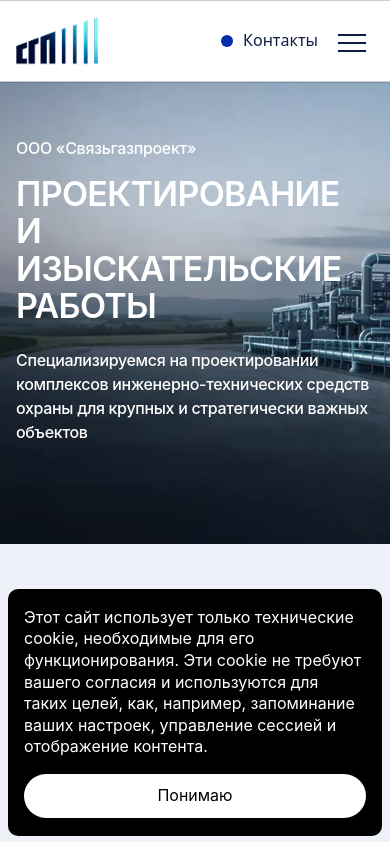
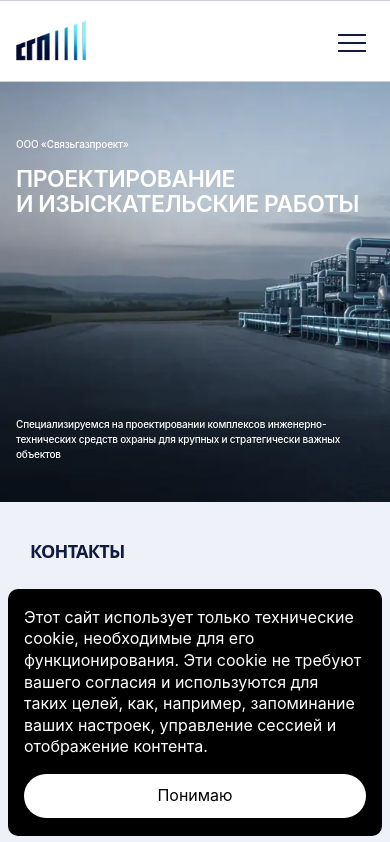
Before and after one commit to mihascor/sgp-site, a Next.js app: page / in a window 390 px wide. Shown: the top 842 px of the page. Built offline with nearby package versions, Linux system fonts and the light colour scheme.

Commit message:
Главная мобилка

```diff
--- a/components/layout/footer/footer.module.css
+++ b/components/layout/footer/footer.module.css
@@ -42,3 +42,20 @@
 .link:hover {
   text-decoration: underline;
 }
+
+@media (max-width: 767px) {
+  .row {
+    align-items: flex-start;
+    gap: 16px;
+  }
+
+  .copy {
+    flex: 1 1 auto;
+    text-align: left;
+  }
+
+  .link {
+    flex: 0 1 auto;
+    text-align: right;
+  }
+}
--- a/components/layout/header/header.module.css
+++ b/components/layout/header/header.module.css
@@ -220,6 +220,10 @@
   color: #0f1c42;
 }
 
+.headerContactsLink {
+  display: inline-flex;
+}
+
 .dot {
   width: 12px;
   height: 12px;
@@ -261,6 +265,10 @@
 
   .desktopNav,
   .ctaButton {
+    display: none;
+  }
+
+  .headerContactsLink {
     display: none;
   }
 
@@ -329,7 +337,7 @@
 
 @media (max-width: 575px) {
   .logo {
-    width: 82px;
+    width: 70px;
     height: auto;
   }
 
--- a/components/layout/header/header.tsx
+++ b/components/layout/header/header.tsx
@@ -186,7 +186,10 @@ export function Header() {
           </div>
 
           <div className={styles.right}>
-            <Link href="/contacts" className={styles.contactsLink}>
+            <Link
+              href="/contacts"
+              className={`${styles.contactsLink} ${styles.headerContactsLink}`}
+            >
               <span className={styles.dot}></span>
               Контакты
             </Link>
--- a/sections/home/home-1.module.css
+++ b/sections/home/home-1.module.css
@@ -10,6 +10,10 @@
   background-position: center; /* центрируем фон */
   color: #ffffff; /* базовый цвет текста */
   margin-bottom: 120px;
+}
+
+.inner {
+  height: 100%; /* растягиваем внутренний контейнер на высоту hero */
 }
 
 /* =========================
@@ -176,16 +180,22 @@
 
 @media (max-width: 768px) {
   .hero {
-    padding-bottom: 40px;
+    height: 420px;
+    padding-bottom: 0;
+    margin-bottom: 40px;
   }
 
   .row {
+    height: 100%;
+    box-sizing: border-box;
     padding-top: 56px;
+    padding-bottom: 40px;
     gap: 24px;
   }
 
   .content {
-    gap: 24px;
+    height: auto;
+    gap: 0;
   }
 
   .textBlock {
@@ -193,16 +203,20 @@
   }
 
   .caption {
-    font-size: 16px;
+    font-size: 10px;
   }
 
   .title {
-    font-size: 34px;
+    font-size: 23px;
     line-height: 110%;
   }
 
   .description {
-    font-size: 16px;
+    position: absolute;
+    left: 0;
+    right: 0;
+    bottom: 40px;
+    font-size: 10px;
     line-height: 150%;
   }
 
--- a/sections/home/home-1.tsx
+++ b/sections/home/home-1.tsx
@@ -8,7 +8,7 @@ export function HomeHero() {
     <section className={styles.hero}>
       {/* <div className={styles.overlay} /> */}
 
-      <Container>
+      <Container className={styles.inner}>
         <div className={styles.row}>
           <div className={styles.content}>
             <div className={styles.textBlock}>
--- a/sections/home/home-contacts.module.css
+++ b/sections/home/home-contacts.module.css
@@ -1,13 +1,16 @@
+/* Секция контактов */
 .section {
   padding: 0 0 140px;
 }
 
+/* Внутренний контейнер */
 .container {
   max-width: 1160px;
   margin: 0 auto;
   padding: 0 0px;
 }
 
+/* Заголовок секции */
 .title {
   margin: 0 0 80px;
   font-family: inherit;
@@ -20,6 +23,7 @@
   color: #0f1c42;
 }
 
+/* Основная сетка */
 .layout {
   display: grid;
   grid-template-columns: minmax(0, 570px) minmax(0, 472px);
@@ -28,12 +32,14 @@
   align-items: start;
 }
 
+/* Левая верхняя колонка */
 .leftTop {
   display: flex;
   flex-direction: column;
   gap: 44px;
 }
 
+/* Ряд контактов */
 .contactsRow {
   display: grid;
   grid-template-columns: auto 1fr;
@@ -41,17 +47,20 @@
   align-items: start;
 }
 
+/* Правая верхняя колонка */
 .rightTop {
   display: flex;
   align-items: start;
 }
 
+/* Группа информации */
 .infoGroup {
   display: flex;
   flex-direction: column;
   gap: 10px;
 }
 
+/* Подпись поля */
 .label {
   margin: 0;
   font-family: inherit;
@@ -62,6 +71,7 @@
   color: #7d869c;
 }
 
+/* Контактные данные */
 .phone,
 .email,
 .location {
@@ -76,10 +86,12 @@
   color: #0f1c42;
 }
 
+/* Ограничение адреса */
 .location {
   max-width: 472px;
 }
 
+/* Юридический блок */
 .legalBlock {
   display: flex;
   flex-direction: column;
@@ -87,6 +99,7 @@
   max-width: 570px;
 }
 
+/* Юридический адрес */
 .legalAddress {
   margin: 0;
   font-family: inherit;
@@ -98,6 +111,12 @@
   color: #0f1c42;
 }
 
+/* Мобильный перенос строки */
+.mobileBreak {
+  display: none;
+}
+
+/* Обертка карты */
 .mapWrap {
   width: 100%;
   height: 534px;
@@ -106,6 +125,7 @@
   background: #f3f5fb;
 }
 
+/* Встроенная карта */
 .map {
   display: block;
   width: 100%;
@@ -113,6 +133,7 @@
   border: 0;
 }
 
+/* Карточка офисов */
 .card {
   height: 534px;
   padding: 40px;
@@ -122,6 +143,7 @@
   overflow: auto;
 }
 
+/* Список офисов */
 .officeList {
   display: flex;
   flex-direction: column;
@@ -129,12 +151,14 @@
   margin-top: 15px;
 }
 
+/* Элемент офиса */
 .officeItem {
   display: flex;
   flex-direction: column;
   gap: 4px;
 }
 
+/* Город офиса */
 .city {
   margin: 0;
   font-family: inherit;
@@ -146,6 +170,7 @@
   color: #032ca6;
 }
 
+/* Адрес офиса */
 .address {
   margin: 0;
   font-family: inherit;
@@ -157,57 +182,79 @@
   color: #0f1c42;
 }
 
+/* Адаптация для планшетов */
 @media (max-width: 1199px) {
+  /* Основная сетка */
   .layout {
     grid-template-columns: 1fr;
-    gap: 32px;
+    gap: 20px;
   }
 
+  /* Ряд контактов */
   .contactsRow {
     grid-template-columns: repeat(2, minmax(220px, 1fr));
     column-gap: 32px;
   }
 
+  /* Ограничение адреса */
   .location {
     max-width: none;
   }
 }
 
+/* Адаптация для мобильных */
 @media (max-width: 767px) {
+  /* Секция контактов */
   .section {
     padding: 0 0 20px;
   }
 
-  .container {
-    padding: 0 16px;
+  .layout {
+    gap: 40px;
   }
 
-  .title {
-    margin-bottom: 48px;
-    font-size: 40px;
+  /* Внутренний контейнер */
+  .container {
+    padding: 0 30px;
   }
 
-  .leftTop {
-    gap: 28px;
+  /* Заголовок секции */
+  .title {
+    margin-bottom: 30px;
+    font-size: 18px;
   }
 
+  /* Левая верхняя колонка */
+  .leftTop {
+    gap: 20px;
+  }
+
+  /* Ряд контактов */
   .contactsRow {
     grid-template-columns: 1fr;
     gap: 28px;
   }
 
+  /* Контактные данные */
   .phone,
   .email,
   .location {
     font-size: 24px;
   }
 
+  /* Обертка карты */
   .mapWrap {
     height: 360px;
   }
 
+  /* Карточка офисов */
   .card {
     height: auto;
     padding: 24px 20px;
   }
+
+  /* Мобильный перенос строки */
+  .mobileBreak {
+    display: block;
+  }
 }
--- a/sections/home/home-contacts.tsx
+++ b/sections/home/home-contacts.tsx
@@ -64,8 +64,9 @@ export function HomeContacts() {
             <div className={styles.legalBlock}>
               <p className={styles.label}>Юридический адрес:</p>
               <p className={styles.legalAddress}>
-                160012, Вологодская обл., г. Вологда, ул. Козленская, д. 119а,
-                оф. 308/9
+                160012, Вологодская обл., г. Вологда,
+                <span className={styles.mobileBreak} /> ул. Козленская, д.
+                119а, оф. 308/9
               </p>
             </div>
           </div>
```
